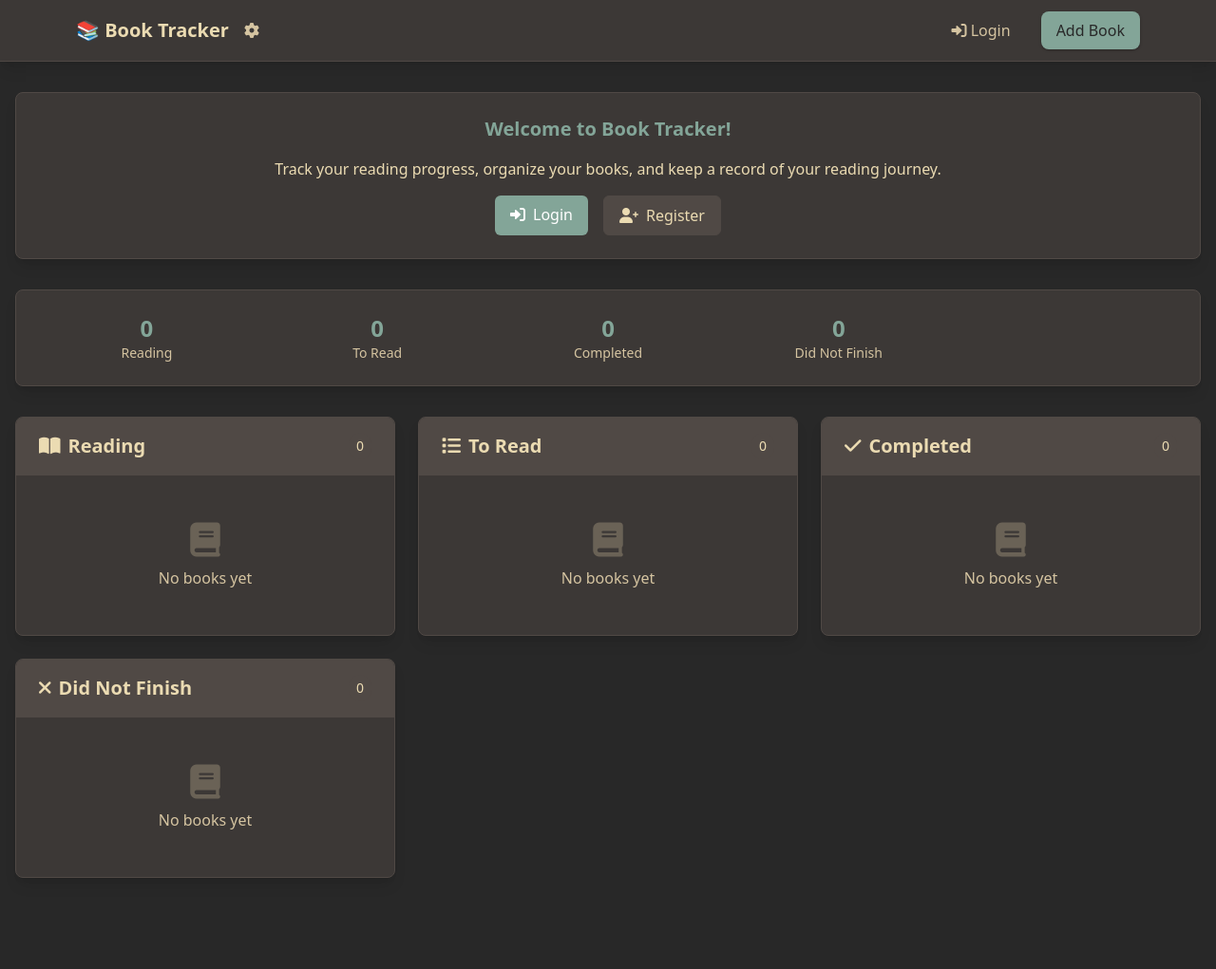
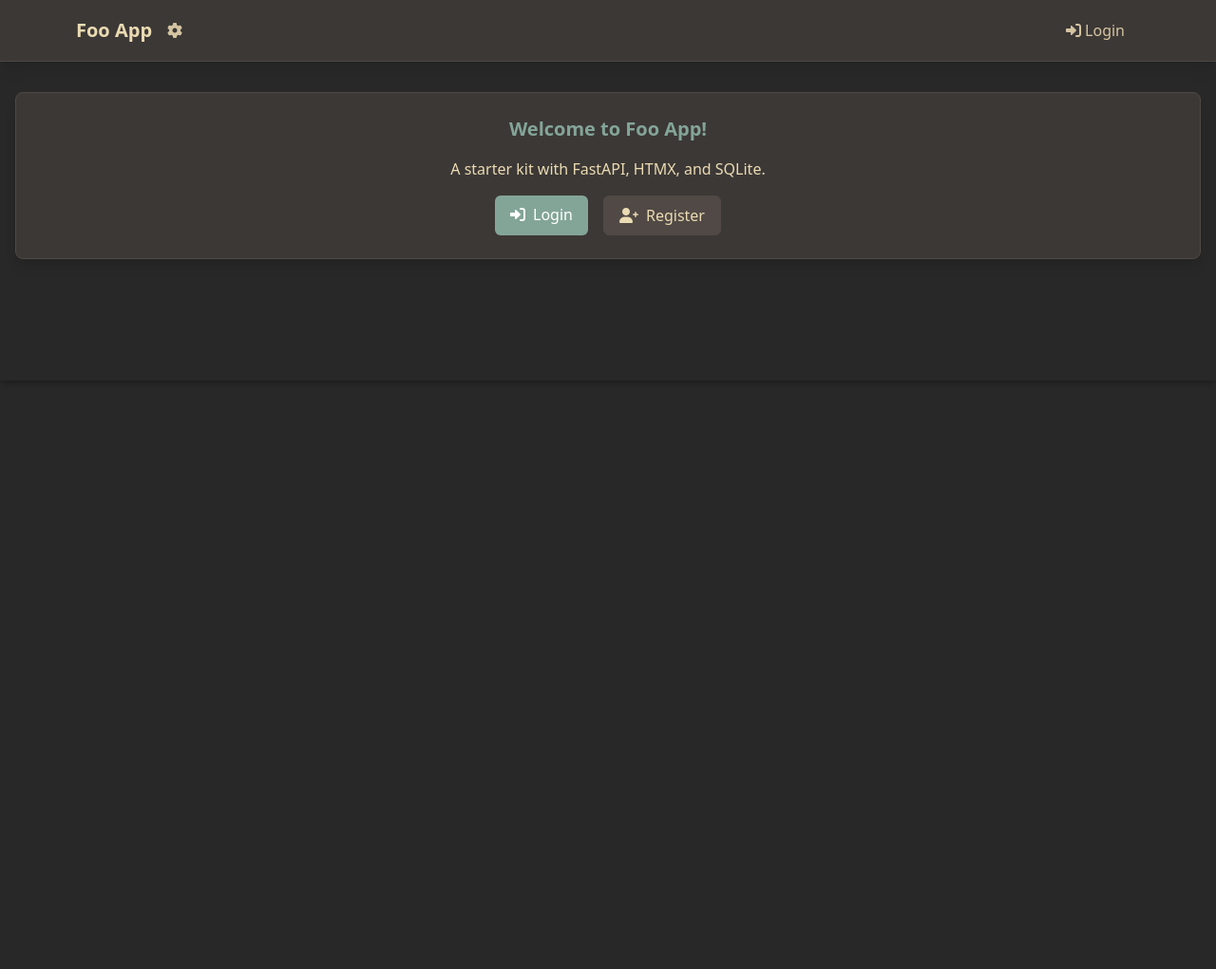
Before and after one commit to pypeaday/agentic-starter-kit-python, a FastAPI app: page / in a window 1280 px wide. Shown: the whole page at 95% size. After the commit the page ends 273 px from the top, so only its background shows below. Run offline with FastAPI, Linux system fonts and the light colour scheme; some libraries are stand-ins or nearby versions.

Commit message:
add foo app setup

```diff
--- a/alembic.ini
+++ b/alembic.ini
@@ -1,6 +1,6 @@
 [alembic]
 script_location = migrations
-sqlalchemy.url = sqlite:///./data/books.db
+sqlalchemy.url = sqlite:///./data/foo.db
 
 [loggers]
 keys = root,sqlalchemy,alembic
--- a/app/auth_routes.py
+++ b/app/auth_routes.py
@@ -225,9 +225,6 @@ async def profile(
     """Display user profile."""
     theme, current_theme = get_current_theme(request)
 
-    # Get user's books
-    books = db.query(models.Book).filter(models.Book.user_id == current_user.id).all()
-
     response = templates.TemplateResponse(
         "profile.html",
         {
@@ -235,7 +232,6 @@ async def profile(
             "theme": theme,
             "current_theme": current_theme,
             "user": current_user,
-            "books": books,
         },
     )
     set_theme_cookie(response, current_theme)
--- a/app/main.py
+++ b/app/main.py
@@ -11,7 +11,7 @@ from datetime import datetime
 from . import models, database, themes, auth, auth_routes, admin_routes
 from .auth import get_optional_current_user
 
-app = FastAPI(title="FastAPI App")
+app = FastAPI(title="Book Tracker")
 templates = Jinja2Templates(directory="app/templates")
 
 # Add CORS middleware
--- a/app/schemas.py
+++ b/app/schemas.py
@@ -4,7 +4,6 @@ from enum import Enum
 from datetime import datetime
 
 
-# User schemas
 class UserBase(BaseModel):
     email: EmailStr
 
--- a/app/templates/base.html
+++ b/app/templates/base.html
@@ -3,7 +3,7 @@
 <head>
     <meta charset="UTF-8">
     <meta name="viewport" content="width=device-width, initial-scale=1.0">
-    <title>Book Tracking</title>
+    <title>Foo App</title>
     <script src="https://unpkg.com/htmx.org@1.9.6"></script>
     <script src="https://unpkg.com/htmx.org/dist/ext/drag-and-drop.js"></script>
     <script src="https://unpkg.com/hyperscript.org@0.9.11"></script>
@@ -170,7 +170,7 @@
         <div class="max-w-6xl mx-auto px-4">
             <div class="flex justify-between items-center h-16">
                 <div class="flex items-center space-x-4">
-                    <a href="/" class="text-xl font-bold text-theme-fg hover:text-theme-accent transition-colors">📚 Book Tracker</a>
+                    <a href="/" class="text-xl font-bold text-theme-fg hover:text-theme-accent transition-colors">Foo App</a>
                     <a href="/settings" class="text-theme-fg1 hover:text-theme-accent transition-colors">
                         <i class="fas fa-cog"></i>
                     </a>
@@ -193,11 +193,6 @@
                         <i class="fas fa-sign-in-alt"></i> Login
                     </a>
                     {% endif %}
-                    <button hx-get="/add-book"
-                            hx-target="#main-content"
-                            class="bg-theme-accent text-theme-bg px-4 py-2 rounded-lg hover:bg-theme-accent_hover transition-colors">
-                        Add Book
-                    </button>
                 </div>
             </div>
         </div>
--- a/app/templates/index.html
+++ b/app/templates/index.html
@@ -4,8 +4,8 @@
 <div class="max-w-7xl mx-auto">
     {% if not user %}
     <div class="mb-8 bg-theme-bg1 rounded-lg shadow-lg p-6 border border-theme-bg2 text-center">
-        <h2 class="text-xl font-bold text-theme-accent mb-4">Welcome to Book Tracker!</h2>
-        <p class="text-theme-fg mb-4">Track your reading progress, organize your books, and keep a record of your reading journey.</p>
+        <h2 class="text-xl font-bold text-theme-accent mb-4">Welcome to Foo App!</h2>
+        <p class="text-theme-fg mb-4">A starter kit with FastAPI, HTMX, and SQLite.</p>
         <div class="flex justify-center space-x-4">
             <a href="/login" class="px-4 py-2 bg-theme-accent text-white rounded-md hover:opacity-90 transition-opacity">
                 <i class="fas fa-sign-in-alt mr-2"></i>Login
@@ -172,42 +172,7 @@
             setupDragAndDrop();
         });
     </script>
-    <!-- Header with stats -->
-    <div class="mb-8 bg-theme-bg1 rounded-lg shadow-lg p-6 border border-theme-bg2">
-        <div class="grid grid-cols-2 sm:grid-cols-3 md:grid-cols-5 gap-4">
-            {% for status in ['reading', 'to_read', 'completed', 'dnf'] %}
-            <div class="text-center">
-                <div class="text-2xl font-bold text-theme-accent">{{ books|selectattr('status', 'equalto', status)|list|length }}</div>
-                <div class="text-sm text-theme-fg1">{{ {'reading': 'Reading', 'to_read': 'To Read', 'completed': 'Completed', 'dnf': 'Did Not Finish'}[status] }}</div>
-            </div>
-            {% endfor %}
-        </div>
-    </div>
 
-    <!-- Book grid -->
-    <div class="grid grid-cols-1 sm:grid-cols-2 lg:grid-cols-3 gap-6">
-        {% for status in ['reading', 'to_read', 'completed', 'dnf'] %}
-        <div class="bg-theme-bg1 rounded-lg shadow-lg border border-theme-bg2 overflow-hidden status-column" data-status="{{ status }}">
-            <div class="bg-theme-bg2 px-6 py-4 border-b border-theme-bg2">
-                <h2 class="text-xl font-bold text-theme-fg flex items-center">
-                    <i class="fas fa-{{ {'reading': 'book-open', 'to_read': 'list', 'completed': 'check', 'dnf': 'times'}[status] }} mr-2"></i>
-                    <span>{{ {'reading': 'Reading', 'to_read': 'To Read', 'completed': 'Completed', 'dnf': 'Did Not Finish'}[status] }}</span>
-                    <span class="ml-auto text-sm font-normal bg-theme-bg2 px-2 py-1 rounded-full">{{ books|selectattr('status', 'equalto', status)|list|length }}</span>
-                </h2>
-            </div>
-            <div class="p-4 space-y-3 book-list">
 
-                {% for book in books if book.status == status %}
-                {% include "partials/book_card.html" %}
-                {% else %}
-                <div class="text-center py-8 text-theme-fg1">
-                    <i class="fas fa-book text-4xl mb-2 opacity-30"></i>
-                    <p>No books yet</p>
-                </div>
-                {% endfor %}
-            </div>
-        </div>
-        {% endfor %}
-    </div>
 </div>
 {% endblock %}
--- a/docker-compose.yml
+++ b/docker-compose.yml
@@ -6,7 +6,7 @@ services:
     volumes:
       - .:/app
     environment:
-      - OLLAMA_HOST=http://ollama:11434
+      - OLLAMA_HOST=http://ollama:11435
       - DATABASE_URL=sqlite:///data/foo.db
     env_file: .env
     restart: unless-stopped
@@ -18,7 +18,7 @@ services:
     volumes:
       - ollama_data:/root/.ollama
     ports:
-      - "11434:11434"
+      - "11435:11434"
     deploy:
       resources:
         reservations:
```
Also changed, not shown: 1 other file.
